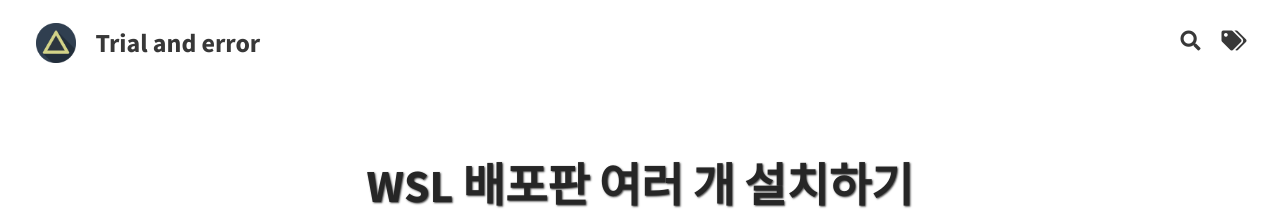
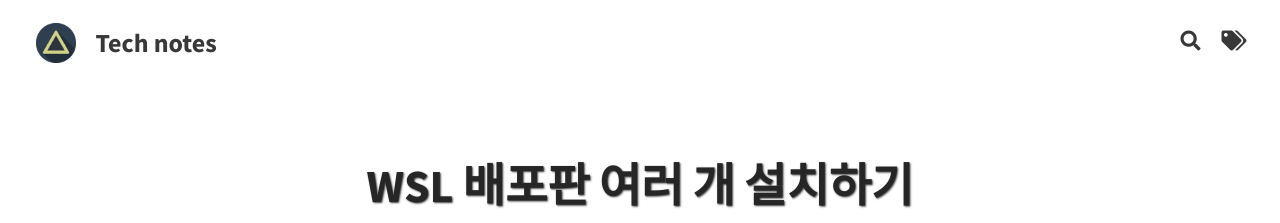
Before and after one commit to ilwoong/ilwoong.github.io, a Jekyll site: the page built from _posts/2021-04-21-multiple-distro-wsl2.md, in a window 1280 px wide and 900 px high. Shown: the top 223 px of the window. Built offline with Jekyll 4.4.1, drawn with Linux system fonts in a browser that asks for light colours.

Commit message:
Change title name of the blog

```diff
--- a/_config.yml
+++ b/_config.yml
@@ -3,7 +3,7 @@ baseurl: ""
 url: "https://ilwoong.github.io"
 
 # THEME-SPECIFIC CONFIGURATION
-title: Trial and error                                  # site's title
+title: Tech notes                                       # site's title
 description: "A website with blog posts and pages"      # used by search engines
 avatar: assets/img/triangle.png                         # Empty for no avatar in navbar
 favicon: assets/favicon.ico                             # Icon displayed in the tab
```
Also changed, not shown: _posts/2021-04-21-multiple-distro-wsl2.md (+1 -0 lines).
